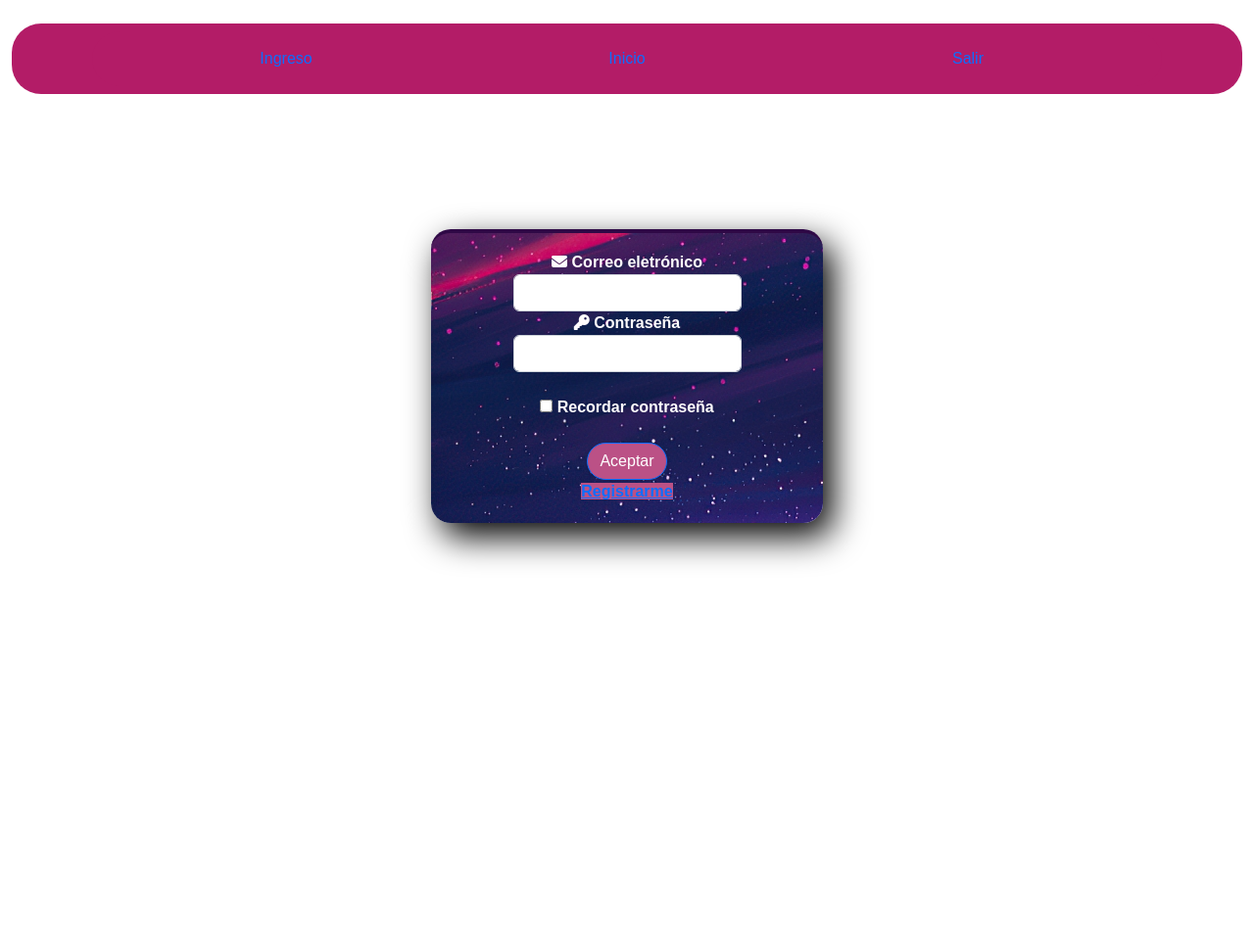
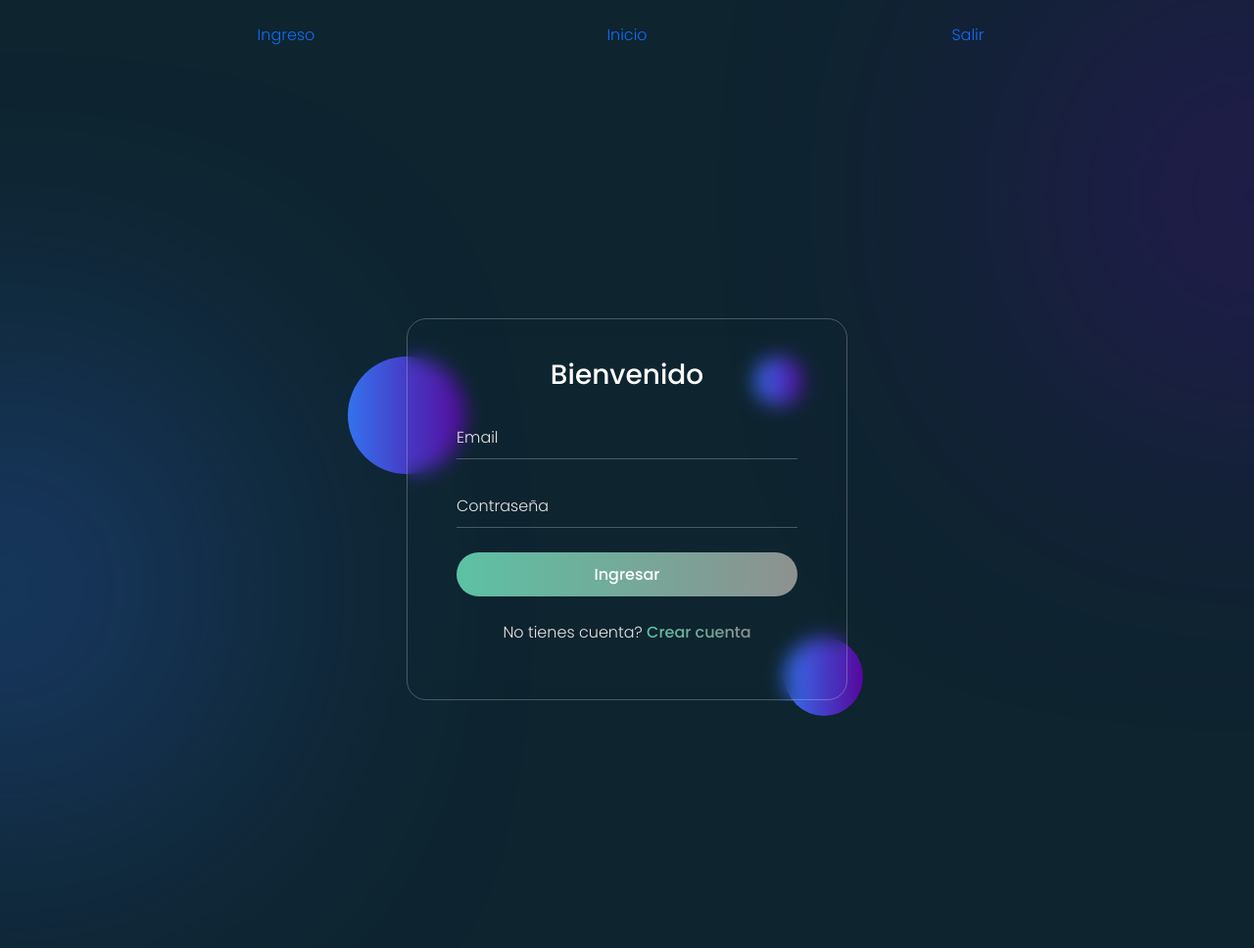
Before and after one commit to Brayan-Manco/CRUD-LOGIN-PHP, a PHP site: page / in a window 1280 px wide. Shown: the whole page at 98% size. Before the commit the page ends 576 px from the top, so only its background shows below. Run offline with PHP 8.4, Linux system fonts and the light colour scheme; some libraries are stand-ins or nearby versions.

Commit message:
Diseño
cambio el diseño de login y registro

```diff
--- a/style/style.css
+++ b/style/style.css
@@ -1,58 +1,194 @@
+@import url('https://fonts.googleapis.com/css2?family=Poppins:wght@300;400;500;600;700&display=swap');
 *{
     margin:0;
     padding: 0;
     box-sizing: border-box;
-    text-decoration: none;
-    font-family: "Open Span", sans-serif;
 }
-.bordes
-{
-    width: 100%;
-    height: 60px;
-    border-radius: 20px;
-    float: right;
-    display: flex;
-    align-items:center;
-    min-height: 60px;
-    z-index: 1000;
+:root{
+    --green :hsl(162, 45%, 56%);
+    --lead: hsl(162, 2%, 56%);
+    --blue: hsl(220, 85%, 57%);
+    --violet: hsl(272, 92%, 32%);
+    --text-white: hsl(0, 0%, 100%);
+    --text--light-gray: hsl(0, 0%, 90%);
+    --body-bg-color: hsl(200, 54%,12%);
+    --glass-bg-color: hsla(0, 0%, 100%, 0.05);
+    --border-color: hsla(0, 0%, 100%, 0.25);
+    --blur: blur(10px);
+    --button-hover-color: hsla(0, 0%, 0%, 0.3);
 }
-.lugar
-{
-    margin-top: 60px;
+body{
+    background-color: var(--body-bg-color);
+    color: var(--text--light-gray);
+    font-family:'Poppins',sans-serif;
+    font-weight: 300;
+    font-size: 16px;
+    line-height: 1.5;
+    overflow-x: hidden;
 }
-.fondo_ingreso
-{
+body::after,
+body::before{
+    content: '';
+    position: fixed;
+    height: 400px;
     width: 400px;
-    height:300px;
-    border-radius: 20px;
-    background-image: url(imagenes/fondo.jpg);
-    margin: auto;
-    margin-top: 90px;
-    box-shadow: 10px 14px 35px #000;
-    padding: 18px 30px ;
-    border-top: 4px solid #2f0946;
-    color:rgb(255, 253, 253);
+    border-radius: 50%;
+    z-index: -1;
+    filter: blur(150px);
+    opacity: 0.5;
+}
+body::before{
+    background-color: var(--blue);
+    left: 0;
+    bottom: 0;
+    transform: translate(-50%);
+}
+body::after{
+    background-color: var(--violet);
+    right: 0;
+    top: 0;
+    transform: translate(50%);
 }
 
-.fondo_registro
-{
-    border-radius: 50px;
-    width: 500px;
-    border-top: 4px solid #2f0946;
-    height: 590px;
-    background-image: url(imagenes/fondo.jpg);
-    margin: auto;
-    margin-top: 5px;
-    box-shadow: 15px 15px 38px #000;
-    padding: 40px 30px ;
-    color:rgb(243, 236, 236);
+a {
+    text-decoration: none;
+    font-weight: 500;
+    display: inline-block;
 }
 
-.barra
-{
-    background-color: #b31c67;
-    border-radius: 30px;
+.gradient-text{
+    background: linear-gradient(to right, var(--green), var(--lead));
+    -webkit-background-clip: text;
+    background-clip: text;
+    color:transparent;
 }
-.boton{
-    background-color: #bb5186;
+
+.form-main{
+    min-height: 100vh;
+    padding: 60px 15px;
+    display: flex;
+    align-items: center;
+    justify-content: center;
+    overflow: hidden;
 }
+
+.form-content{
+    width: 100%;
+    max-width: 450px;
+    position: relative;
+    z-index: 1;
+}
+
+.form-content .circle-1,
+.form-content .circle-2,
+.form-content .circle-3{
+    position: absolute;
+    background: linear-gradient(to right, var(--blue), var(--violet));
+    border-radius: 50%;
+    z-index: -1;
+}
+
+.form-content .circle-1 {
+    height: 120px;
+    width: 120px;
+    left: 0;
+    top:10%;
+    transform: translateX(-50%);
+}
+
+.form-content .circle-2 {
+    height: 80px;
+    width: 80px;
+    right: 0;
+    bottom:0;
+    transform: translate(20%, 20%);
+}
+
+.form-content .circle-3 {
+    height: 50px;
+    width: 50px;
+    right: 10%;
+    top:10%;
+}
+
+.form-content .box{
+    border-color: var(--glass-bg-color);
+    border: 1px solid var(--border-color);
+    padding: 40px 50px;
+    border-radius: 20px;
+    backdrop-filter: var(--blur);
+}
+
+.form-content h3 {
+    font-size: 28px;
+    text-align: center;
+    line-height: 1.2;
+    color: var(--text-white);
+    font-weight: 500;
+}
+
+.form-content form {
+    margin: 25px 0 25px;
+}
+
+.form-content .input-box{
+    margin-bottom:25px;
+}
+
+.form-content ::placeholder{
+    color:inherit;
+    opacity: 1;
+}
+
+.form-content .input-control{
+    display: block;
+    height: 45px;
+    width: 100%;
+    background-color: transparent;
+    border: none;
+    border-bottom: 1px solid var(--border-color);
+    color:inherit;
+    font-weight: inherit;
+    font-family: inherit;
+    font-size: 16px;
+}
+
+.form-content .input-control:focus{
+    outline: none;
+}
+
+.form-content .btn{
+    height: 45px;
+    width: 100%;
+    font-size: 16px;
+    font-weight: 500;
+    text-transform: capitalize;
+    font-family: inherit;
+    cursor: pointer;
+    border-radius: 25px;
+    user-select: none;
+    background: linear-gradient(to right, var(--green), var(--lead));
+    border:none;
+    color: var(--text-white);
+    position: relative;
+    z-index: 1;
+    overflow: hidden;
+}
+
+.form-content .btn::before{
+    content: "";
+    position: absolute;
+    left: 0;
+    top: 0;
+    height: 100%;
+    width: 100%;
+    transition: background-color 0.5s ease;
+    z-index:-1;
+}
+.form-content .btn:hover::before{
+    background-color:  var(--button-hover-color);
+}
+
+.form-content p {
+    text-align: center;
+}
--- a/vistas/paginas/ingreso.php
+++ b/vistas/paginas/ingreso.php
@@ -1,32 +1,25 @@
 
-<div class="fondo_ingreso">
-<div class="d-flex justify-content-center text-center ">
-<form lass="p-3 bg-black" method="post">
-    <div class="form-group">
-        <i class="fa-solid fa-envelope"></i>
-        <label class="letra2" for="email"><strong>Correo eletrónico</strong></label>
-        <input type="email" class="form-control" id="email" name="ingreseCorreo">
+<section class="form-main">
+    <div class="form-content">
+        <div class="circle-1"></div>
+        <div class="circle-2"></div>
+        <div class="circle-3"></div>
+        <div class="box">
+            <h3>Bienvenido</h3>
+            <form action="" method="post">
+                <div class="input-box">
+                    <input type="email" class="input-control" id="email" name="ingreseCorreo" placeholder="Email">
                 </div>
-
-    <div class="form-group">
-        <i class="fa-solid fa-key"></i>
-        <label class="letra2" for="pws"><strong>Contraseña</strong></label>
-        <input type="password" class="form-control" id="pws" name="ingresepassword">
+                <div class="input-box">
+                    <input type="password" class="input-control" id="password" name="ingresepassword" placeholder="Contraseña">
                 </div>
-    <div class="form-group">
-        <label class="form-grupo check-label">
-            <br>
-        <input class="form-chack-input letra2" type="checkbox"><strong>   Recordar contraseña</strong></label>
-    </div>
-
+                <button type="submit" class="btn">Ingresar</button>
                 <?php
                     $ingreso = new controladorRegistro();
                     $ingreso-> ctrIngreso();
                 ?>
-</br>
-    <button  class="btn btn-primary boton barra letra2">Aceptar</button>
-</br>
-<a href="index.php?paginas=registro" class="stretched-link letra2 boton" style="position: relative;"><strong>Registrarme</strong></a>
             </form>
+            <p>No tienes cuenta? <a href="index.php?paginas=registro" class="gradient-text">Crear cuenta</a></p>
         </div>
     </div>
+</section>
--- a/vistas/plantilla.php
+++ b/vistas/plantilla.php
@@ -11,7 +11,6 @@
     <title>Document</title>
 </head>
 <body>
-    <br>
     <div class="container-fluid">
         <div class="container-fluid barra">
             <div class="container">
```
Also changed, not shown: vistas/paginas/registro.php (+20 -38 lines). Lines whose indentation alone changed are shown as unchanged.
